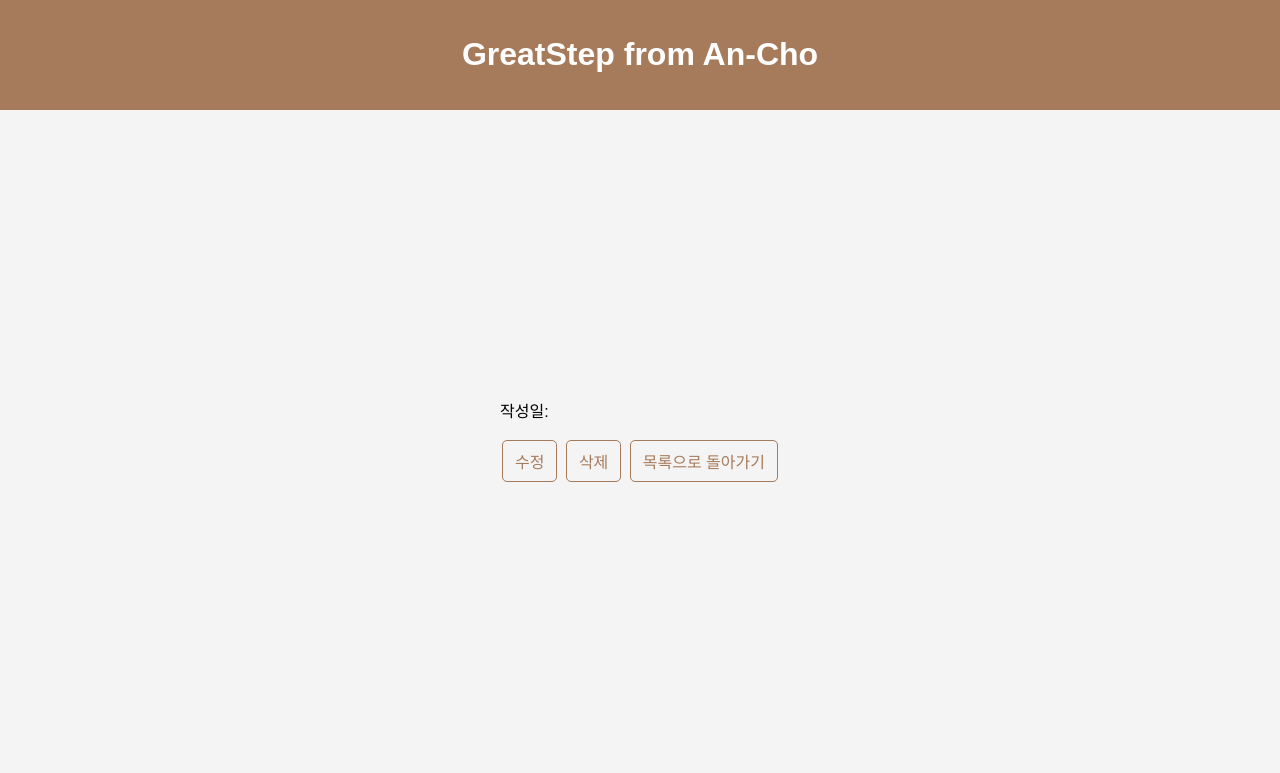
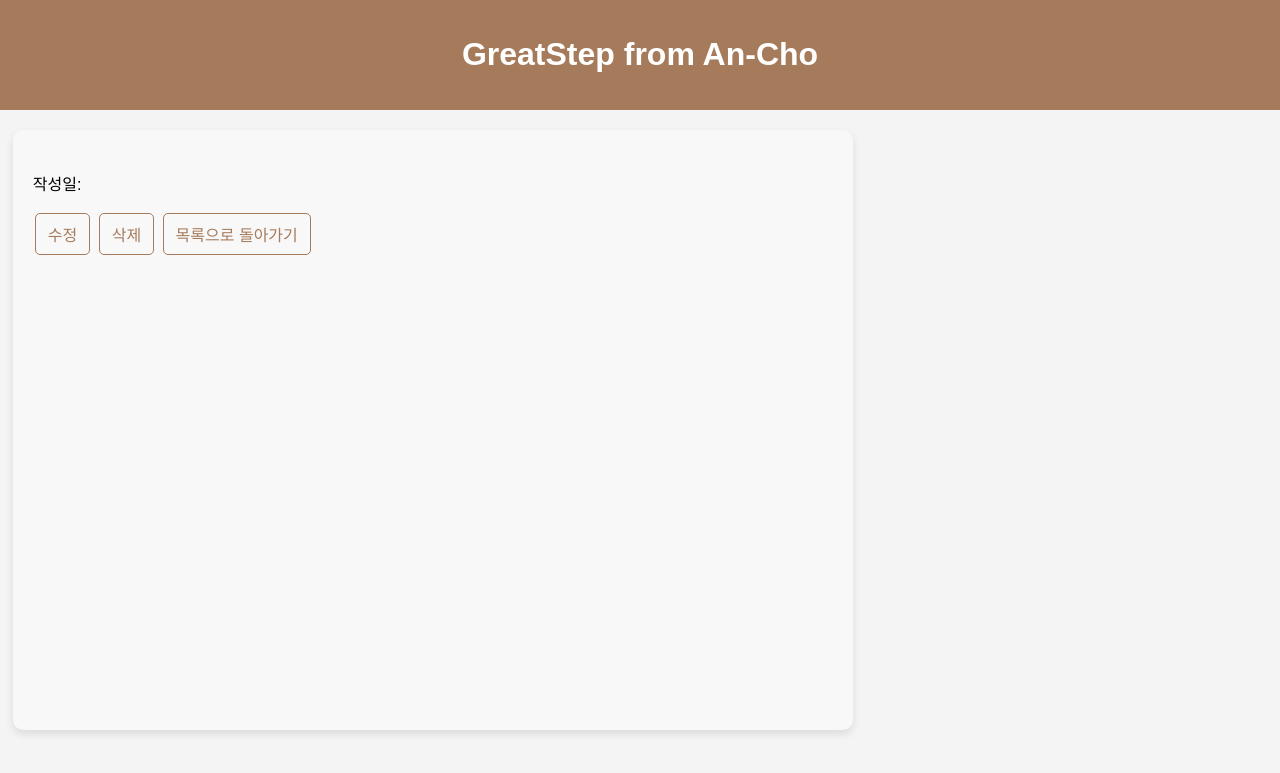
Before and after one commit to chounjae/GreatStep, a Django app: template Diary/board/templates/board/post_detail.html in a window 1280 px wide. Shown: the top 773 px of the page. Run offline with Django 5.2, Linux system fonts and the light colour scheme; the template is opened without the code that fills it, so the values that code supplies are empty.

Commit message:
내가 미안하다

```diff
--- a/Diary/board/templates/board/post_detail.html
+++ b/Diary/board/templates/board/post_detail.html
@@ -1,18 +1,40 @@
-{% extends "account/base_entrance.html" %} {% load i18n %} {% load allauth
-account %} {% block head_title %} {{ post.title }} {% endblock head_title %}
-{%block content %}
+{% extends "account/base_entrance.html" %}
+{% load i18n %}
+{% load allauth account %}
+{% block head_title %}
+    {{ post.title }}
+{% endblock head_title %}
+
+{% block content %}
 <style>
   a {
     text-decoration: none;
     color: gray;
   }
+
   /* 페이지 전체를 차지하는 컨테이너 */
-  .page-box {
-    width: 100vw; /* 전체 화면 너비 */
-    max-width: 100%;
+    .page-box {
+    width: 80vw; /* 가로 80% */
+    max-width: 800px; /* 최대 너비 1200px */
+    min-height: 70vh; /* 최소 높이 80% */
+    margin: 0 auto;
     padding: 20px;
-    margin: 0 auto;
-  }
+    background-color: #f8f8f8;
+    border-radius: 10px;
+    box-shadow: 0 4px 8px rgba(0, 0, 0, 0.1);
+    margin-left: 1vw;
+}
+
+/* 본문 입력창 */
+  .form-group textarea {
+    width: 100%; /* 가로 전체 차지 */
+    height: 50vh; /* 화면의 50% 차지 */
+    font-size: 16px;
+    padding: 10px;
+    border: 1px solid #ccc;
+    border-radius: 5px;
+    resize: none; /* 사용자가 크기 조절 못 하게 */
+}
 
   /* 제목과 입력창을 꽉 차게 설정 */
   .form-group {
@@ -35,16 +57,7 @@ account %} {% block head_title %} {{ post.title }} {% endblock head_title %}
     border-radius: 5px;
   }
 
-  /* 본문 입력창 */
-  .form-group textarea {
-    width: 100%; /* 📌 가로 전체 차지 */
-    height: 45vh; /* 📌 세로도 화면을 많이 차지하도록 설정 */
-    font-size: 16px;
-    padding: 10px;
-    border: 1px solid #ccc;
-    border-radius: 5px;
-    resize: none; /* 사용자가 크기 조절 못 하게 */
-  }
+
 
   /* 버튼 */
   .btn-submit {
@@ -94,7 +107,9 @@ account %} {% block head_title %} {{ post.title }} {% endblock head_title %}
     width: 100%;
   }
 </style>
-<div class="container">
+
+<!-- 새로운 .page-box로 감싼 부분 -->
+<div class="page-box">
   <h1>{{ post.title }}</h1>
   작성일: {{ post.created_at }}
   <p>{{ post.content }}</p>
@@ -112,4 +127,5 @@ account %} {% block head_title %} {{ post.title }} {% endblock head_title %}
     >
   </div>
 </div>
+
 {% endblock content %}
```
